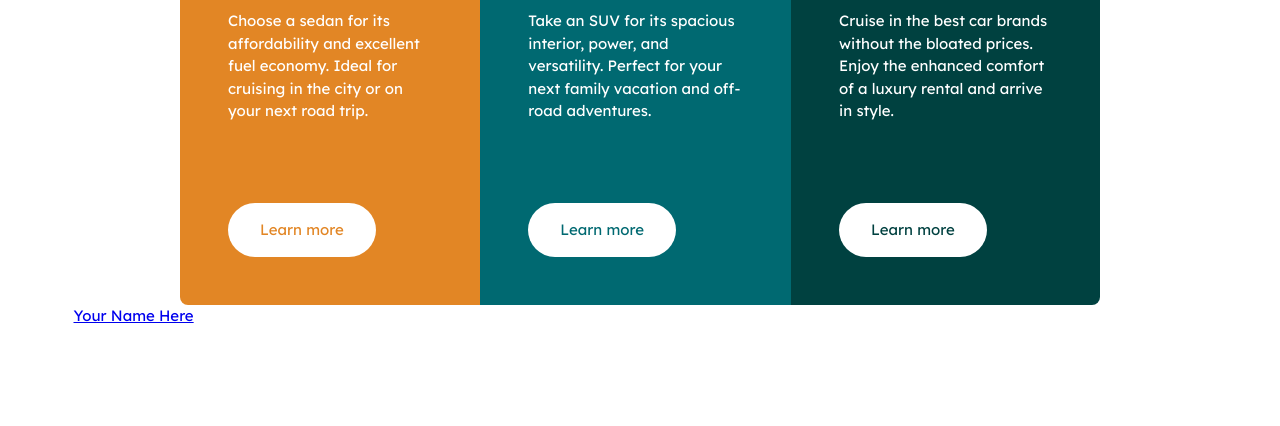
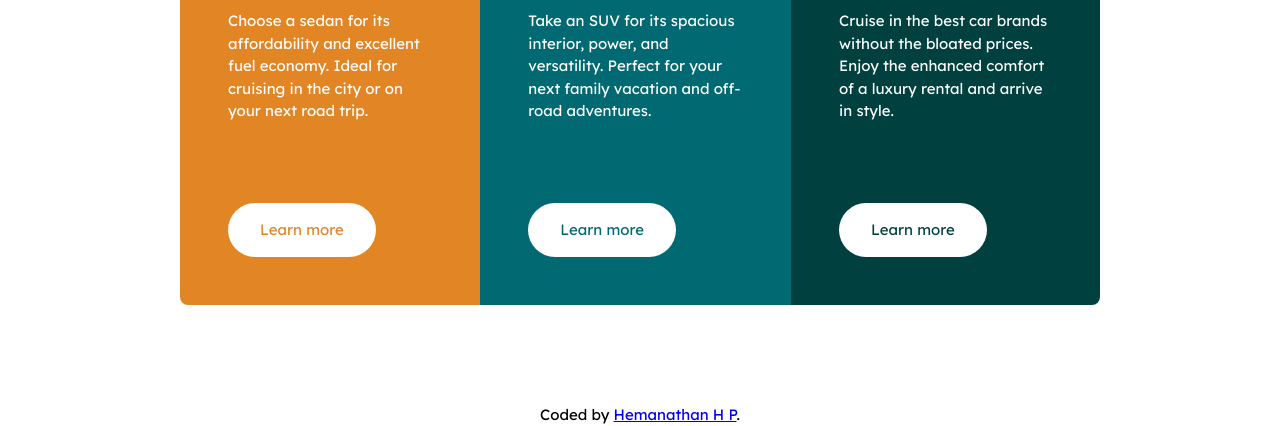
Before and after one commit to hphemanathan/3-column-preview-card-component, a plain HTML site: page index.html in a window 1280 px wide. Shown: the part 374-800 px from the top of the page. Drawn offline with Linux system fonts and the light colour scheme.

Commit message:
everything is done

```diff
--- a/index.html
+++ b/index.html
@@ -25,7 +25,7 @@
 <body>
 
 
-  <div class="container">
+  <main class="container">
 
     <section class="section sedans section-box">
 
@@ -71,11 +71,11 @@
 
     </section>
 
-  </div>
+  </main>
 
   <footer class="footer">
 
-    Coded by <a href="#">Your Name Here</a>.
+    Coded by <a href="https://github.com/hphemanathan">Hemanathan H P</a>.
 
   </footer>
 
--- a/style.css
+++ b/style.css
@@ -10,9 +10,14 @@
 * {
   margin: 0;
 }
+
+html {
+  height: 100%;
+}
 body {
   line-height: 1.5;
   -webkit-font-smoothing: antialiased;
+  min-height: 100%;
 }
 img,
 picture,
@@ -57,6 +62,10 @@ h6 {
 /* ----------------------------------------- */
 
 body {
+  display: flex;
+  flex-direction: column;
+  align-items: center;
+  justify-content: center;
   font-family: "Lexend Deca", sans-serif;
   font-size: 0.9375rem;
   color: #fff;
@@ -151,3 +160,8 @@ body {
   padding-left: 3rem;
   padding-right: 3rem;
 }
+
+.footer {
+  margin-top: auto;
+  color: black;
+}
```
